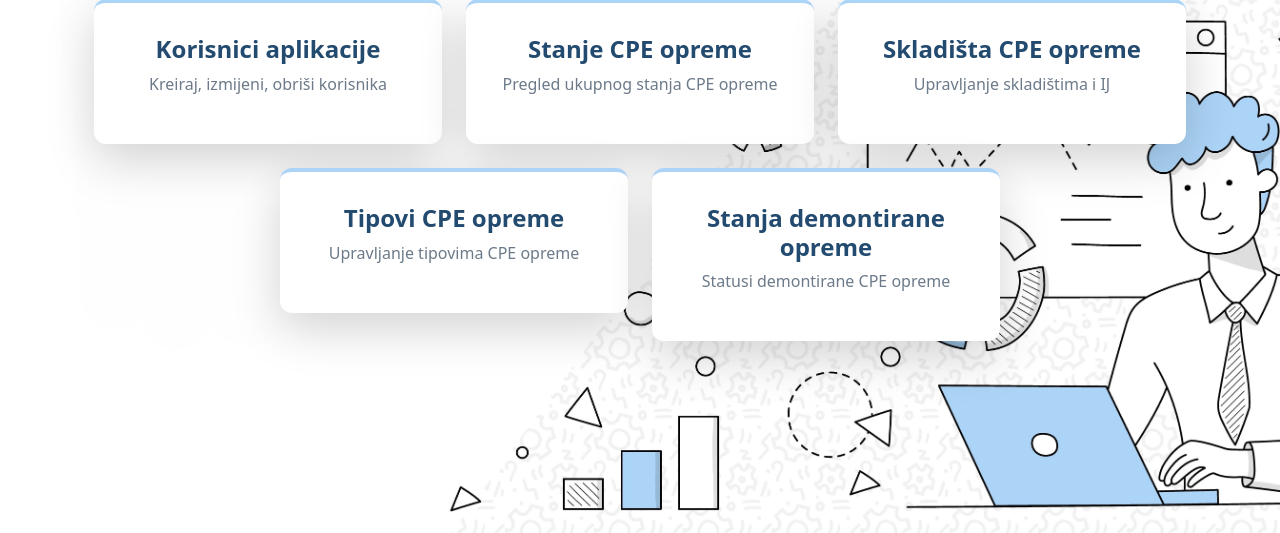
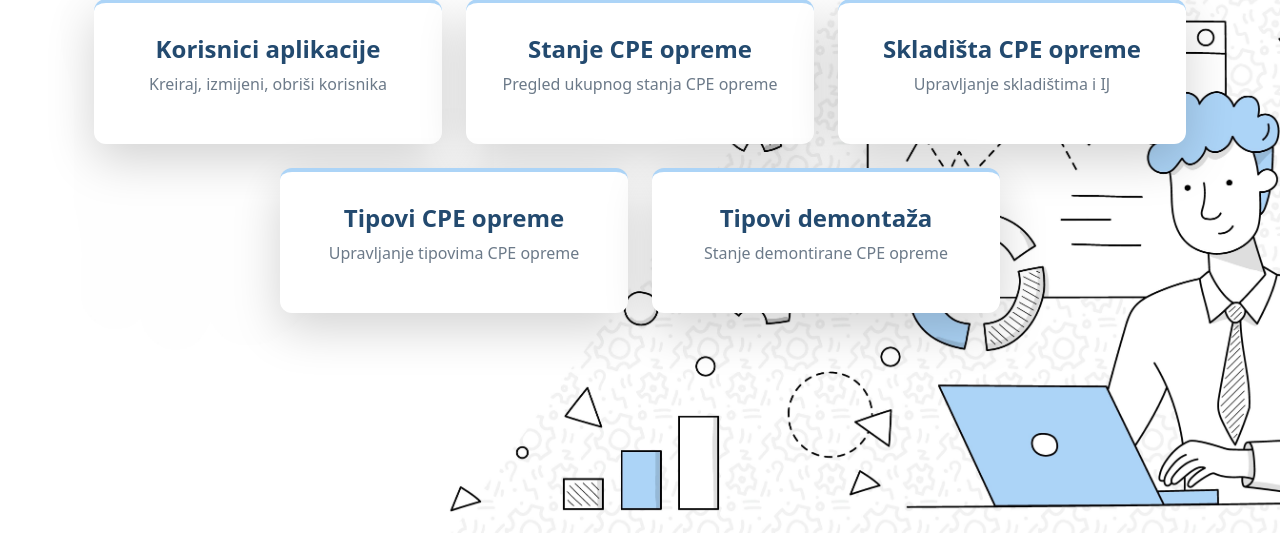
Before and after one commit to zorandasc/cpe_analiza_flask, a Python web app: template templates/admin.html in a window 1280 px wide. Shown: the part 248-781 px from the top of the page. Run offline with Jinja, Linux system fonts and the light colour scheme; the template is opened without the code that fills it, so the values that code supplies are empty.

Commit message:
cpe_dismantle_status

```diff
--- a/templates/admin.html
+++ b/templates/admin.html
@@ -107,8 +107,8 @@ block styles %} {{ super() }}
       <a href="{{ url_for('admin_dismantle_status') }}" class="dashboard-link">
         <div class="card dashboard-card shadow-lg p-3">
           <div class="card-body text-center">
-            <h4 class="card-title">Stanja demontirane opreme</h4>
-            <p>Statusi demontirane CPE opreme</p>
+            <h4 class="card-title">Tipovi demontaža</h4>
+            <p>Stanje demontirane CPE opreme</p>
           </div>
         </div>
       </a>
```
